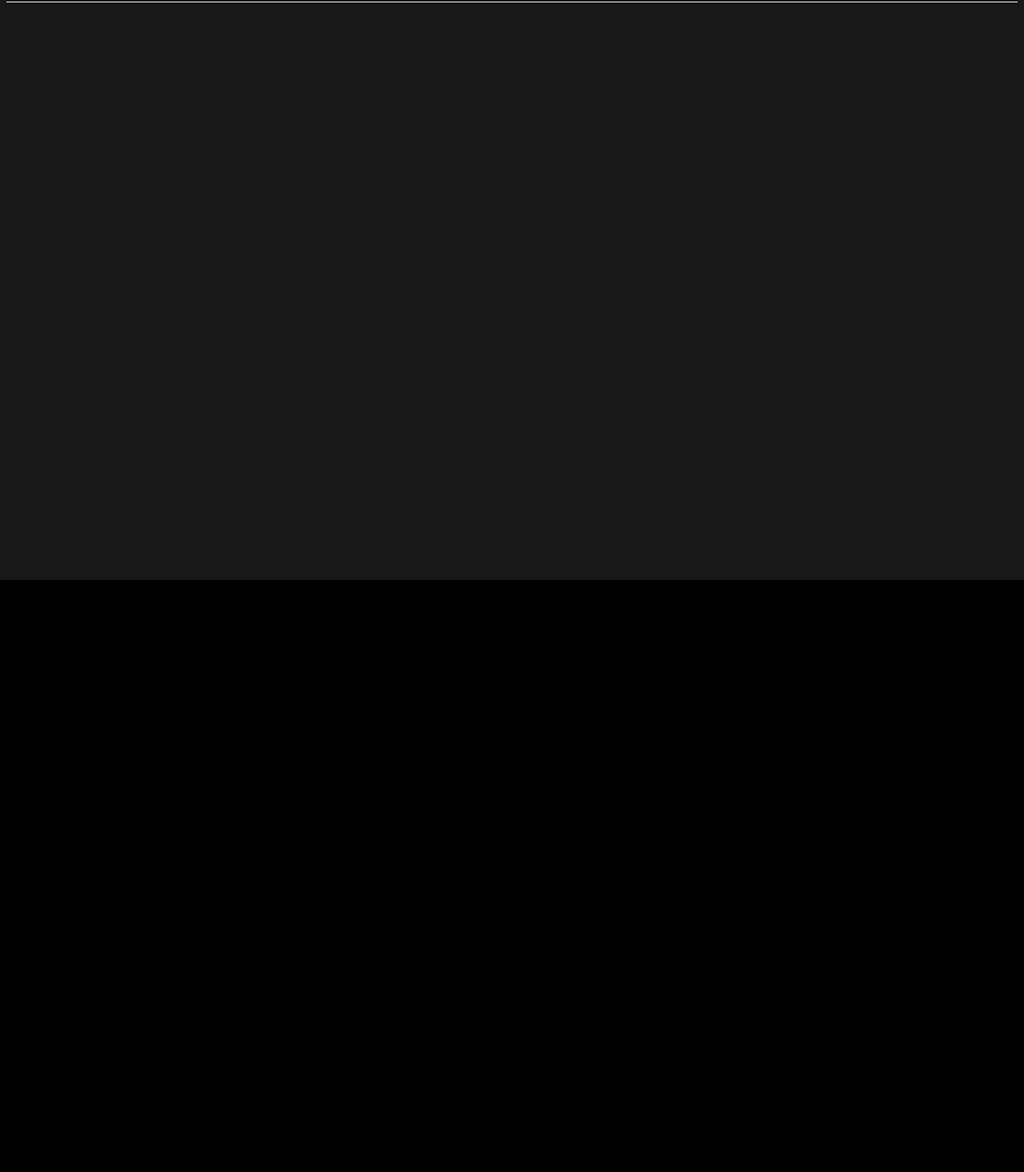
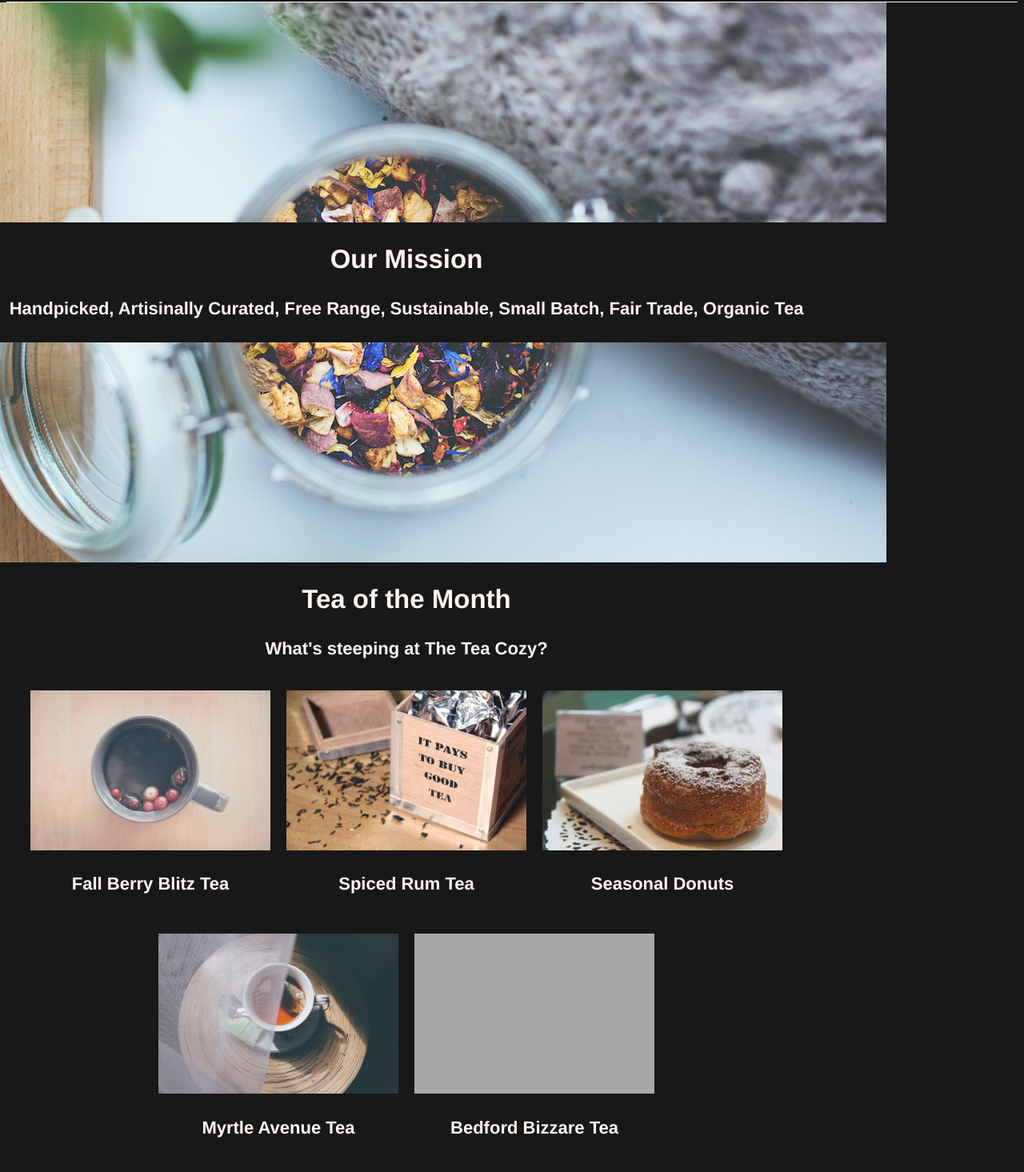
Before and after one commit to abentley15/teacozy, a plain HTML site: page index.html in a window 1280 px wide. Shown: the part 75-1540 px from the top of the page at 80% size. Before the commit the page ends 800 px from the top, so only its background shows below. Drawn offline with Linux system fonts and the light colour scheme; grey boxes are pictures that could not be loaded; files whose address does not match are found by name.

Commit message:
add mission and tea of the month sections

```diff
--- a/index.html
+++ b/index.html
@@ -20,6 +20,54 @@
         <li>Locations</li>
       </ul>
     </div>
+  </div>
+
+    <!-- mission -->
+
+  <div id="body">
+    <div id="mission">
+      <div id="missionstatement">
+        <h2>Our Mission</h2>
+        <h4>Handpicked, Artisinally Curated, Free Range, Sustainable, Small Batch, Fair Trade, Organic Tea</h4>
+      </div>
+    </div>
+
+    <!-- tea of the month -->
+
+    <div id="teaofthemonth">
+      <div id="teaofthemonthtitle">
+        <h2>Tea of the Month</h2>
+        <h4>What's steeping at The Tea Cozy?</h4>
+      </div>
+      <div id="tea1">
+        <img src="resources/images/img-berryblitz.jpg" alt="Fall Bery Blitz" height="200px" width="300px">
+        <h4>Fall Berry Blitz Tea</h4>
+      </div>
+      <div id="tea2">
+        <img src="resources/images/img-spiced-rum.jpg" alt="Spiced Rum Tea" height="200px" width="300px">
+        <h4>Spiced Rum Tea</h4>
+      </div>
+      <div id="tea3">
+        <img src="resources/images/img-donut.jpg" alt="Donuts" height="200px" width="300px">
+        <h4>Seasonal Donuts</h4>
+      </div>
+      <div id="tea4">
+        <img src="resources/images/img-myrtle-ave.jpg" alt="Myrtle Ave" height="200px" width="300px">
+        <h4>Myrtle Avenue Tea</h4>
+      </div>
+      <div id="tea5">
+        <img src="resources/images/img-bedford-bizarre.jpg" alt="Bedford Bizzare" height="200px" width="300px">
+        <h4>Bedford Bizzare Tea</h4>
+      </div>
+    </div>
+
+  </div>
+
+  <!-- locations -->
+
+  <div id="locations">
+
+  </div>
 
   </body>
 </html>
--- a/resources/style.css
+++ b/resources/style.css
@@ -5,6 +5,14 @@ html {
 	color: seashell;
 	background-color: black;
 	opacity: 0.9;
+}
+
+h2 {
+	text-align: center;
+}
+
+h4 {
+	text-align: center;
 }
 
 /* header styling */
@@ -31,3 +39,68 @@ html {
 #header #list ul li {
 	padding: 10px;
 }
+
+/* mission styling */
+
+#body {
+	display: flex;
+	flex-wrap: wrap;
+	justify-content: center;
+	width: 1000px;
+}
+
+#mission {
+	display: flex;
+	align-items: center;
+	justify-content: center;
+	height: 700px;
+	width: 1200px;
+	background-image: url(/Users/aaron/Documents/WebProjects/TeaCozy/resources/images/img-mission-background.jpg);
+}
+
+#missionstatement {
+	display: inline-block;
+	flex-wrap: wrap;
+	text-align: center;
+	width: 1200px;
+	background-color: black;
+}
+
+#teaofthemonth {
+	display: flex;
+	flex-wrap: wrap;
+	justify-content: center;
+	width: 1000px;
+}
+
+#teaofthemonthtitle {
+	width:1000px;
+}
+
+#tea1 {
+	display: flex;
+	flex-direction: column;
+	padding: 10px 10px;
+}
+#tea2 {
+	display: flex;
+	flex-direction: column;
+	padding: 10px 10px;
+}
+#tea3 {
+	display: flex;
+	flex-direction: column;
+	padding: 10px 10px;
+}
+#tea4 {
+	display: flex;
+	flex-direction: column;
+	padding: 10px 10px;
+}
+#tea5 {
+	display: flex;
+	flex-direction: column;
+	padding: 10px 10px;
+}
+
+/* locations styling */
```
